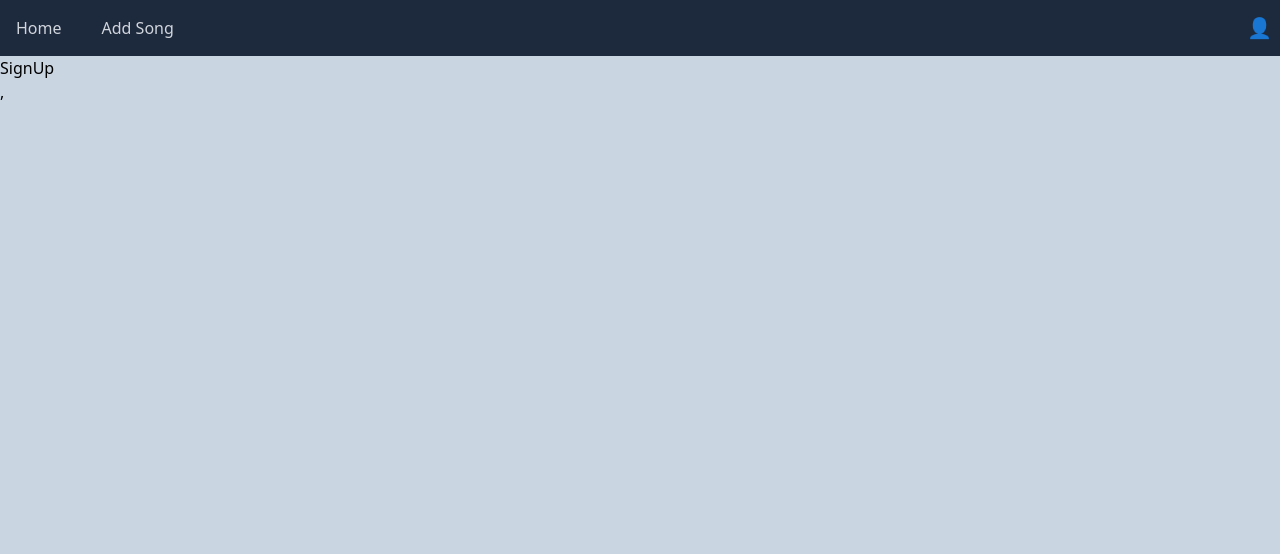
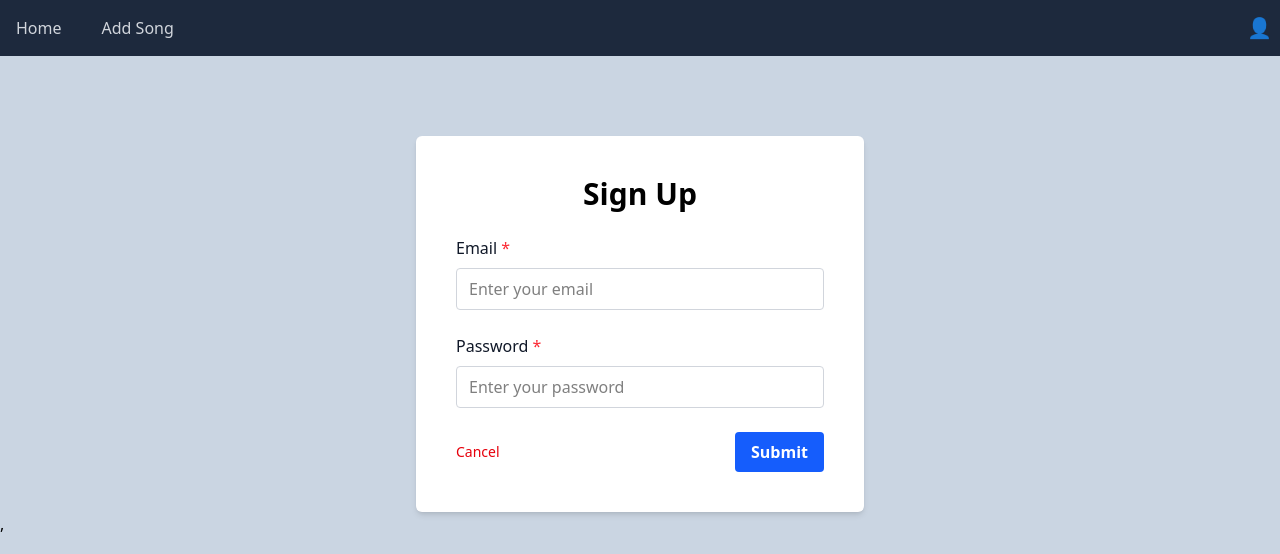
Before and after one commit to SanyuktaYadav/music-mern-app, a React (Vite) app in the folder music-frontend/: page /SignUp in a window 1280 px wide. Shown: the top 554 px of the page. Built offline with nearby package versions, Linux system fonts and the light colour scheme.

Commit message:
Login and Signup coponent form and state logic added

```diff
--- a/music-frontend/src/pages/Login.jsx
+++ b/music-frontend/src/pages/Login.jsx
@@ -1,5 +1,86 @@
+import { useState } from "react";
+import { useNavigate } from "react-router";
+
+const initialFormFields = {
+  email: "",
+  password: ""
+};
+
 const Login = () => {
-    return <div>Login</div>
-}
+  const navigate = useNavigate();
+
+  const [formFields, setFormFields] = useState({ ...initialFormFields });
+
+  const handleChange = (e) => {
+    const { name, value } = e.target;
+    setFormFields((prev) => ({
+      ...prev,
+      [name]: value
+    }));
+  };
+
+  const handleSubmit = (e) => {
+    e.preventDefault();
+    const payload = formFields;
+    console.log("Logging in with: ", payload);
+    navigate("/dashboard");
+  };
+
+  return (
+    <div className="mt-20 max-w-md mx-auto p-10 shadow-md bg-white rounded-md">
+      <h1 className="text-3xl font-semibold mb-6 text-center">Login</h1>
+
+      <form onSubmit={handleSubmit} className="space-y-6">
+        <div>
+          <label htmlFor="email" className="block text-gray-900 font-medium mb-2">
+            Email <span className="text-red-500">*</span>
+          </label>
+          <input
+            id="email"
+            name="email"
+            type="email"
+            required
+            placeholder="Enter your email"
+            className="w-full px-3 py-2 border border-gray-300 rounded focus:outline-none focus:ring-2 focus:ring-blue-500"
+            value={formFields.email}
+            onChange={handleChange}
+          />
+        </div>
+
+        <div>
+          <label htmlFor="password" className="block text-gray-900 font-medium mb-2">
+            Password <span className="text-red-500">*</span>
+          </label>
+          <input
+            id="password"
+            name="password"
+            type="password"
+            required
+            placeholder="Enter your password"
+            className="w-full px-3 py-2 border border-gray-300 rounded focus:outline-none focus:ring-2 focus:ring-blue-500"
+            value={formFields.password}
+            onChange={handleChange}
+          />
+        </div>
+
+        <div className="flex justify-between items-center">
+          <button
+            type="button"
+            onClick={() => navigate("/")}
+            className="text-red-600 hover:underline text-sm"
+          >
+            Cancel
+          </button>
+          <button
+            type="submit"
+            className="bg-blue-600 hover:bg-blue-700 text-white font-semibold px-4 py-2 rounded"
+          >
+            Login
+          </button>
+        </div>
+      </form>
+    </div>
+  );
+};
 
 export default Login;
--- a/music-frontend/src/pages/SignUp.jsx
+++ b/music-frontend/src/pages/SignUp.jsx
@@ -1,5 +1,86 @@
+import { useState } from "react";
+import { useNavigate } from "react-router";
+
+const initialFormFields = {
+  email: "",
+  password: ""
+};
+
 const SignUp = () => {
-    return <div>SignUp</div>
-}
+  const navigate = useNavigate();
+
+  const [formFields, setFormFields] = useState({ ...initialFormFields });
+
+  const handleChange = (e) => {
+    const { name, value } = e.target;
+    setFormFields((prev) => ({
+      ...prev,
+      [name]: value
+    }));
+  };
+
+  const handleSubmit = (e) => {
+    e.preventDefault();
+    const payload = formFields;
+    console.log("Logging in with: ", payload);
+    navigate("/dashboard");
+  };
+
+  return (
+    <div className="mt-20 max-w-md mx-auto p-10 shadow-md bg-white rounded-md">
+      <h1 className="text-3xl font-semibold mb-6 text-center">Sign Up</h1>
+
+      <form onSubmit={handleSubmit} className="space-y-6">
+        <div>
+          <label htmlFor="email" className="block text-gray-900 font-medium mb-2">
+            Email <span className="text-red-500">*</span>
+          </label>
+          <input
+            id="email"
+            name="email"
+            type="email"
+            required
+            placeholder="Enter your email"
+            className="w-full px-3 py-2 border border-gray-300 rounded focus:outline-none focus:ring-2 focus:ring-blue-500"
+            value={formFields.email}
+            onChange={handleChange}
+          />
+        </div>
+
+        <div>
+          <label htmlFor="password" className="block text-gray-900 font-medium mb-2">
+            Password <span className="text-red-500">*</span>
+          </label>
+          <input
+            id="password"
+            name="password"
+            type="password"
+            required
+            placeholder="Enter your password"
+            className="w-full px-3 py-2 border border-gray-300 rounded focus:outline-none focus:ring-2 focus:ring-blue-500"
+            value={formFields.password}
+            onChange={handleChange}
+          />
+        </div>
+
+        <div className="flex justify-between items-center">
+          <button
+            type="button"
+            onClick={() => navigate("/")}
+            className="text-red-600 hover:underline text-sm"
+          >
+            Cancel
+          </button>
+          <button
+            type="submit"
+            className="bg-blue-600 hover:bg-blue-700 text-white font-semibold px-4 py-2 rounded"
+          >
+            Submit
+          </button>
+        </div>
+      </form>
+    </div>
+  );
+};
 
 export default SignUp;
```
